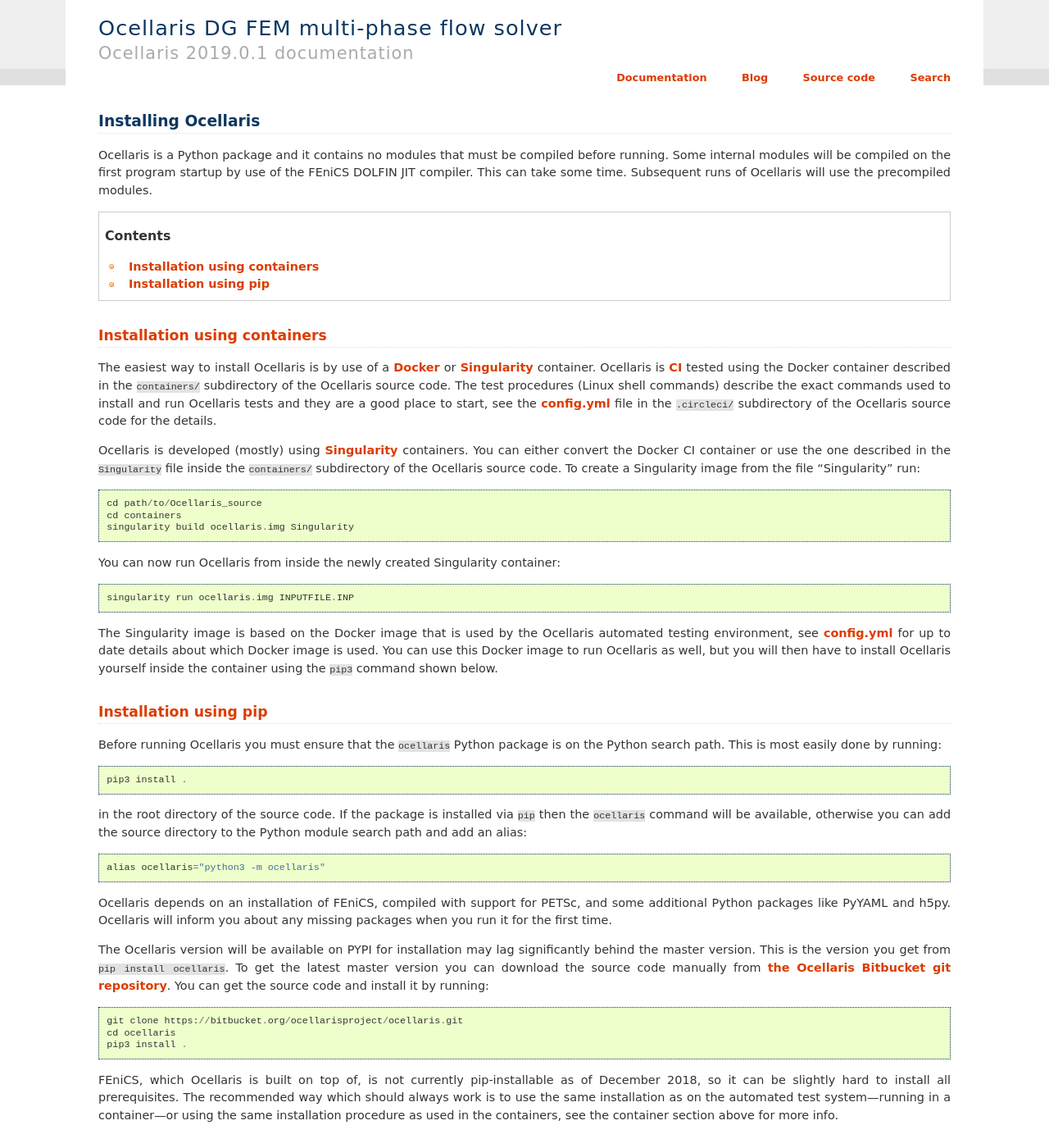
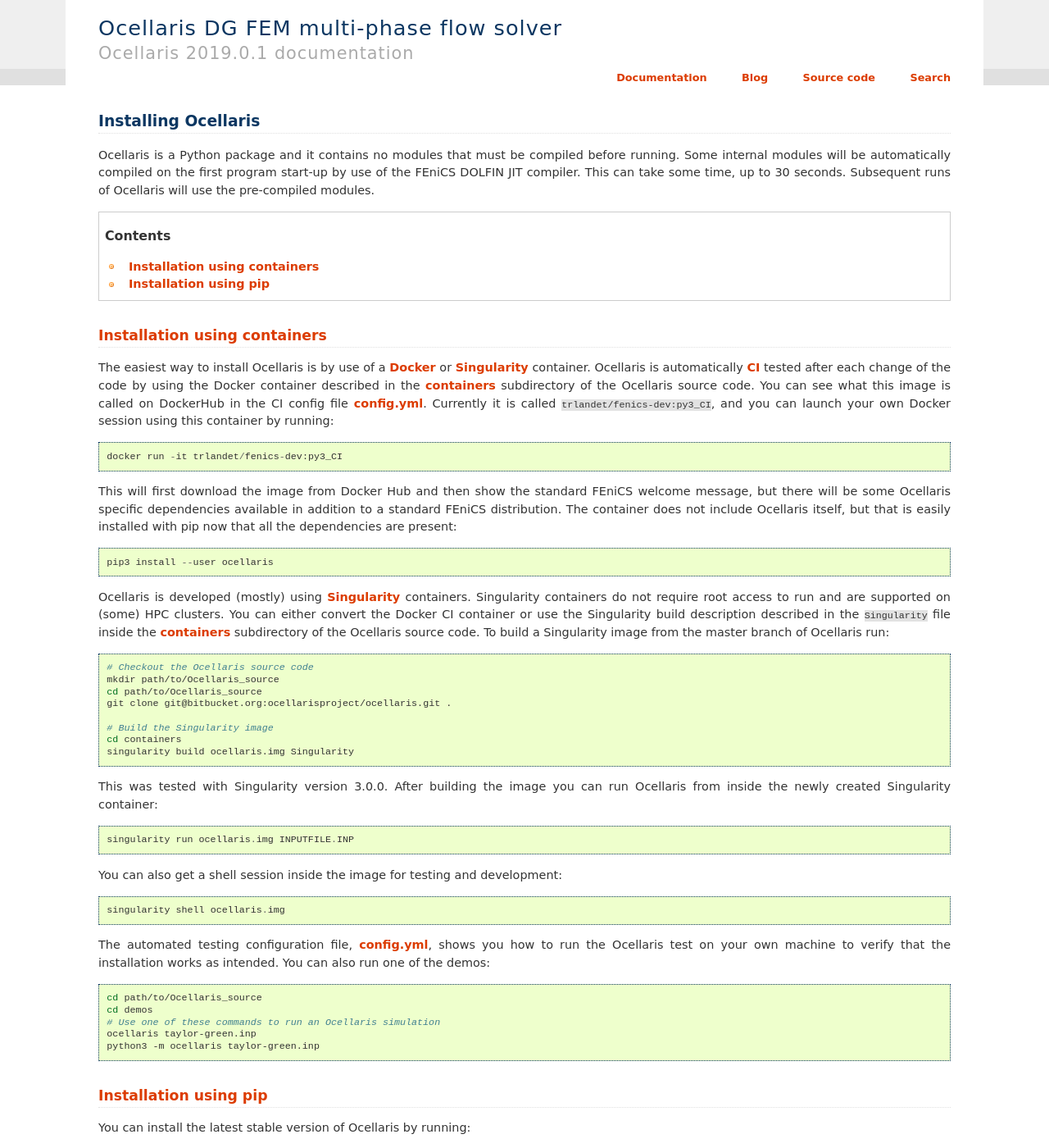
Before and after one commit to TormodLandet/Ocellaris, a Sphinx documentation site: the page built from documentation/user_guide/install.rst, in a window 1280 px wide and 1400 px high. Shown: the whole window at 82% size. Built offline with Sphinx 7.4.7, drawn with Linux system fonts in a browser that asks for light colours; some of the changed text lies outside the part shown.

Commit message:
Doc updates

```diff
--- a/documentation/_templates/layout.html
+++ b/documentation/_templates/layout.html
@@ -64,7 +64,7 @@
 <div class="topnav" role="navigation" aria-label="top navigation">
     <p>
         {# pathto() returns '#' if the linked page is the current page #}
-        <a href="{{pathto('index').replace('#', '')}}#documentation">Documentation</a>
+        <a href="{{pathto('index').replace('#', '')}}#sec-documentation-and-user-guide">Documentation</a>
         <a href="{{pathto('blog/index')}}">Blog</a>
         <a href="https://bitbucket.org/ocellarisproject/ocellaris">Source code</a>
         <a href="{{pathto('search')}}">Search</a>
--- a/documentation/user_guide/install.rst
+++ b/documentation/user_guide/install.rst
@@ -1,10 +1,7 @@
 Installing Ocellaris
 --------------------
 
-Ocellaris is a Python package and it contains no modules that must be compiled
-before running. Some internal modules will be compiled on the first program
-startup by use of the FEniCS DOLFIN JIT compiler. This can take some time.
-Subsequent runs of Ocellaris will use the precompiled modules.
+Ocellaris is a Python package and it contains no modules that must be compiled before running. Some internal modules will be automatically compiled on the first program start-up by use of the FEniCS DOLFIN JIT compiler. This can take some time, up to 30 seconds. Subsequent runs of Ocellaris will use the pre-compiled modules.
 
 
 .. contents:: Contents
@@ -16,72 +13,69 @@
 Installation using containers
 .............................
 
-The easiest way to install Ocellaris is by use of a Docker_ or Singularity_
-container. Ocellaris is CI_ tested using the Docker container described in
-the ``containers/`` subdirectory of the Ocellaris source code. The test
-procedures (Linux shell commands) describe the exact commands used to
-install and run Ocellaris tests and they are a good place to start, see the
-`config.yml`_ file in the ``.circleci/`` subdirectory of the Ocellaris source
-code for the details.
+The easiest way to install Ocellaris is by use of a Docker_ or Singularity_ container. Ocellaris is automatically CI_ tested after each change of the code by using the Docker container described in the containers_ subdirectory of the Ocellaris source code. You can see what this image is called on DockerHub in the CI config file `config.yml`_. Currently it is called ``trlandet/fenics-dev:py3_CI``, and you can launch your own Docker session using this container by running::
 
-Ocellaris is developed (mostly) using Singularity_ containers. You can either
-convert the Docker CI container or use the one described in the ``Singularity``
-file inside the ``containers/`` subdirectory of the Ocellaris source code.
-To create a Singularity image from the file "Singularity" run::
+  docker run -it trlandet/fenics-dev:py3_CI
 
+This will first download the image from Docker Hub and then show the standard FEniCS welcome message, but there will be some Ocellaris specific dependencies available in addition to a standard FEniCS distribution. The container does not include Ocellaris itself, but that is easily installed with pip now that all the dependencies are present::
+
+  pip3 install --user ocellaris
+
+Ocellaris is developed (mostly) using Singularity_ containers. Singularity containers do not require root access to run and are supported on (some) HPC clusters. You can either convert the Docker CI container or use the Singularity build description described in the ``Singularity`` file inside the  containers_ subdirectory of the Ocellaris source code. To build a Singularity image from the master branch of Ocellaris run:
+
+.. code:: shell
+
+  # Checkout the Ocellaris source code
+  mkdir path/to/Ocellaris_source
   cd path/to/Ocellaris_source
+  git clone git@bitbucket.org:ocellarisproject/ocellaris.git .
+
+  # Build the Singularity image
   cd containers
   singularity build ocellaris.img Singularity
 
-You can now run Ocellaris from inside the newly created Singularity container::
+This was tested with Singularity version 3.0.0. After building the image you can run Ocellaris from inside the newly created Singularity container::
 
   singularity run ocellaris.img INPUTFILE.INP
 
-The Singularity image is based on the Docker image that is used by the Ocellaris
-automated testing environment, see `config.yml`_ for up to date details about
-which Docker image is used. You can use this Docker image to run Ocellaris as
-well, but you will then have to install Ocellaris yourself inside the container
-using the ``pip3`` command shown below.
+You can also get a shell session inside the image for testing and development::
 
+  singularity shell ocellaris.img
+
+The automated testing configuration file, `config.yml`_, shows you how to run the Ocellaris test on your own machine to verify that the installation works as intended. You can also run one of the demos:
+
+.. code:: shell
+
+  cd path/to/Ocellaris_source
+  cd demos
+  # Use one of these commands to run an Ocellaris simulation
+  ocellaris taylor-green.inp
+  python3 -m ocellaris taylor-green.inp
 
 Installation using pip
 ......................
 
-Before running Ocellaris you must ensure that the ``ocellaris`` Python package
-is on the Python search path. This is most easily done by running::
+You can install the latest stable version of Ocellaris by running::
 
-    pip3 install .
+    pip3 install ocellaris
 
-in the root directory of the source code. If the package is installed via
-``pip`` then the ``ocellaris`` command will be available, otherwise you can
-add the source directory to the Python module search path and add an alias::
+To install the master version you must check out the git repository and install from there:
+
+.. code:: shell
+
+  git clone https://bitbucket.org/ocellarisproject/ocellaris.git
+  # alternative: git clone git@bitbucket.org:ocellarisproject/ocellaris.git
+  cd ocellaris
+  pip3 install .
+
+If Ocellaris is installed via ``pip`` then the ``ocellaris`` command will be available, otherwise you can add the source directory of Ocellaris to the Python module search path manually and add an alias::
 
     alias ocellaris="python3 -m ocellaris"
 
-Ocellaris depends on an installation of FEniCS, compiled with support for
-PETSc, and some additional Python packages like PyYAML and h5py. Ocellaris will
-inform you about any missing packages when you run it for the first time.
-
-The Ocellaris version will be available on PYPI for installation may lag
-significantly behind the master version. This is the version you get from
-``pip install ocellaris``. To get the latest master version you can
-download the source code manually from  `the Ocellaris Bitbucket git repository
-<https://bitbucket.org/ocellarisproject/ocellaris/src>`_. You can get the
-source code and install it by running::
-
-  git clone https://bitbucket.org/ocellarisproject/ocellaris.git
-  cd ocellaris
-  pip3 install .
-
-FEniCS, which Ocellaris is built on top of, is not currently pip-installable
-as of December 2018, so it can be slightly hard to install all prerequisites.
-The recommended way which should always work is to use the same installation as
-on the automated test system—running in a container—or using the same
-installation procedure as used in the containers, see the container section
-above for more info.
-
+Ocellaris depends on a working installation of FEniCS, compiled with support for PETSc, and some additional Python packages like PyYAML and h5py. Ocellaris will inform you about any missing packages when you run it for the first time. FEniCS is not currently pip-installable (as of February 2019), so it can be slightly hard to install all prerequisites. The recommended way, which should always work, is to use the same installation as on the automated test system—running in a container. You can also install from ``deb`` packages or conda, see the `FEniCS web pages <https://fenicsproject.org/download/>`_. FEniCS power users can compile and install on their own, but the main author of Ocellaris once used a week to get a fast and working FEniCS `installed on an old-ish HPC cluster <https://bitbucket.org/trlandet/fenics-on-abel>`_, it is not always easy ...
 
 .. _config.yml: https://bitbucket.org/ocellarisproject/ocellaris/src/master/.circleci/config.yml
-.. _Singularity: http://singularity.lbl.gov/
+.. _containers: https://bitbucket.org/ocellarisproject/ocellaris/src/master/containers
+.. _Singularity: https://www.sylabs.io/singularity/
 .. _Docker: https://www.docker.com/
 .. _CI: https://circleci.com/bb/ocellarisproject/ocellaris/tree/master
```
